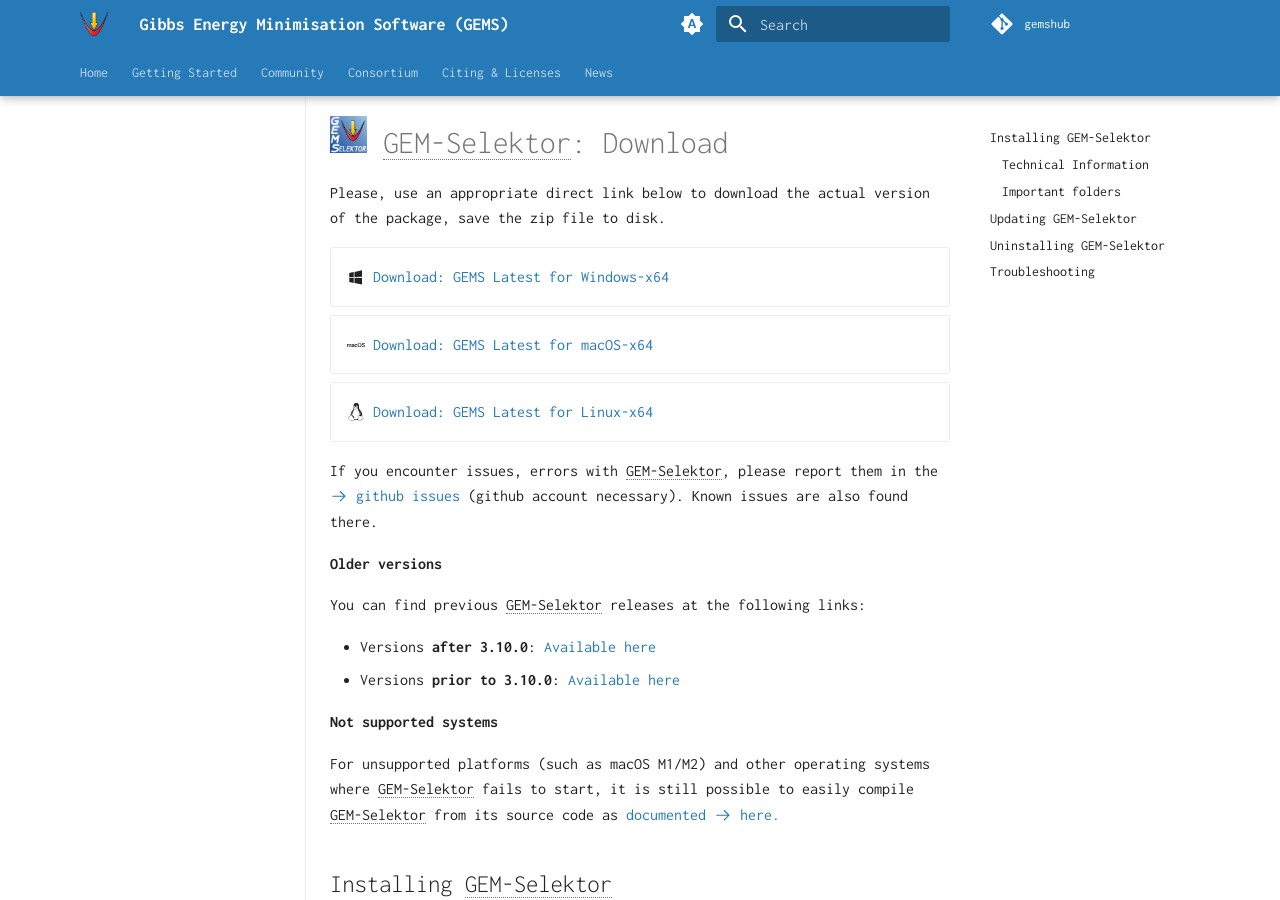
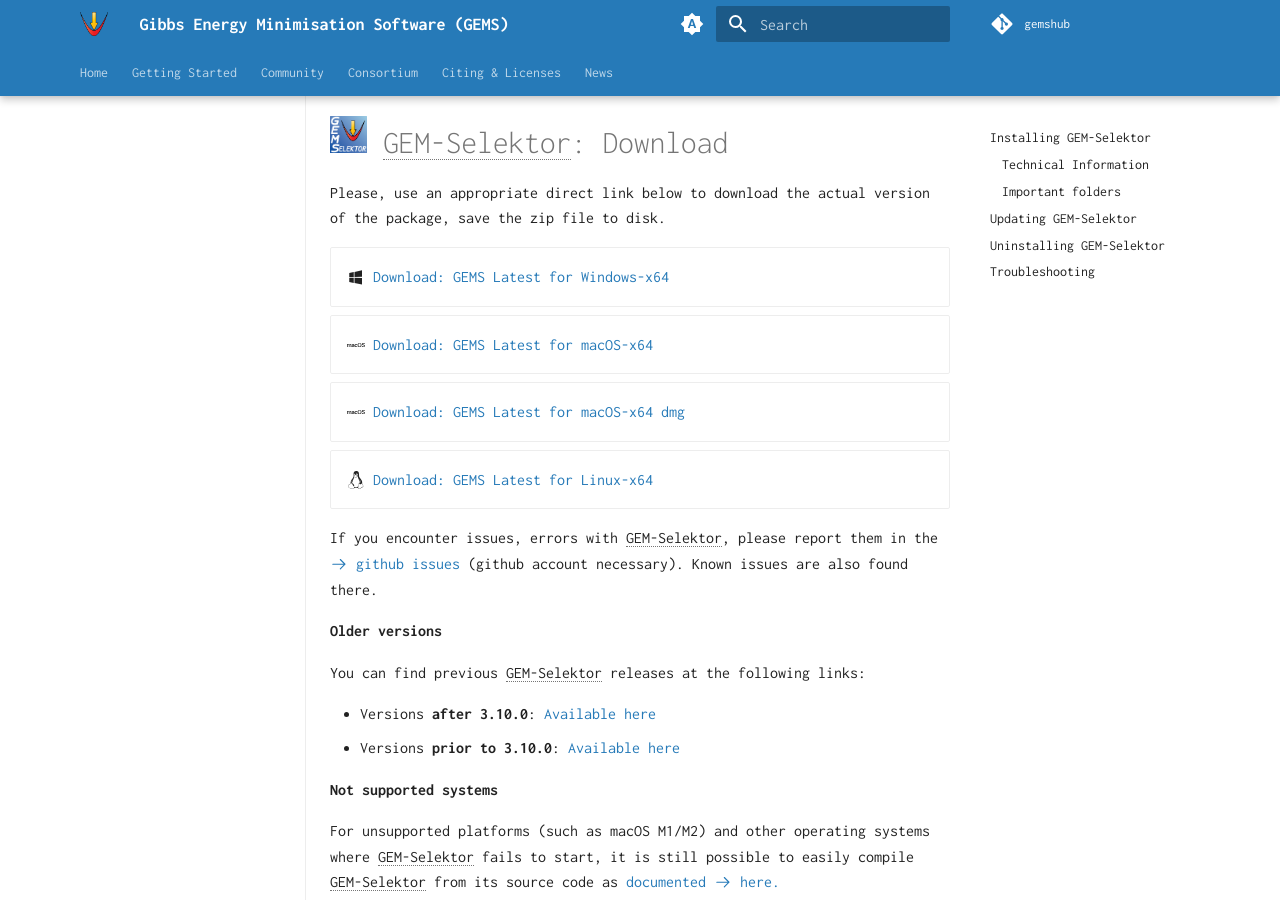
Before and after one commit to gemshub/site, an MkDocs documentation site: the page built from docs/start/gemselektor/download/installpack.md, in a window 1280 px wide and 900 px high. Built offline with MkDocs 1.6.1 and Material for MkDocs 9.7.7, drawn with Linux system fonts in a browser that asks for light colours.

Commit message:
added dmg macos option

```diff
--- a/docs/start/gemselektor/download/installpack.md
+++ b/docs/start/gemselektor/download/installpack.md
@@ -5,6 +5,7 @@
 
 - :material-microsoft-windows: [Download: GEMS Latest for Windows-x64 ](# "Fetching latest release...")
 - :simple-macos: [Download: GEMS Latest for macOS-x64 ](# "Fetching latest release...")
+- :simple-macos: [Download: GEMS Latest for macOS-x64 dmg ](# "Fetching latest release...")
 - :fontawesome-brands-linux: [Download: GEMS Latest for Linux-x64 ](# "Fetching latest release...")
 
 </div>
@@ -13,7 +14,8 @@
   const repo = "gemshub/GEMSGUI";
   const assetPatterns = {
     windows: /^windows-.*\.zip$/i,
-    macos: /^macos-.*\.zip$/i,
+    macos_zip: /^macos-.*\.zip$/i,
+    macos_dmg: /^macos-.*\.dmg$/i,
     linux: /^linux-.*\.zip$/i
   };
 
@@ -34,7 +36,7 @@
 
       const links = document.querySelectorAll('.grid.cards a');
 
-      ["windows", "macos", "linux"].forEach((platform, i) => {
+      ["windows", "macos_zip", "macos_dmg", "linux"].forEach((platform, i) => {
         const pattern = assetPatterns[platform];
         const asset = assets.find(a => pattern.test(a.name));
         if (asset) {
```
